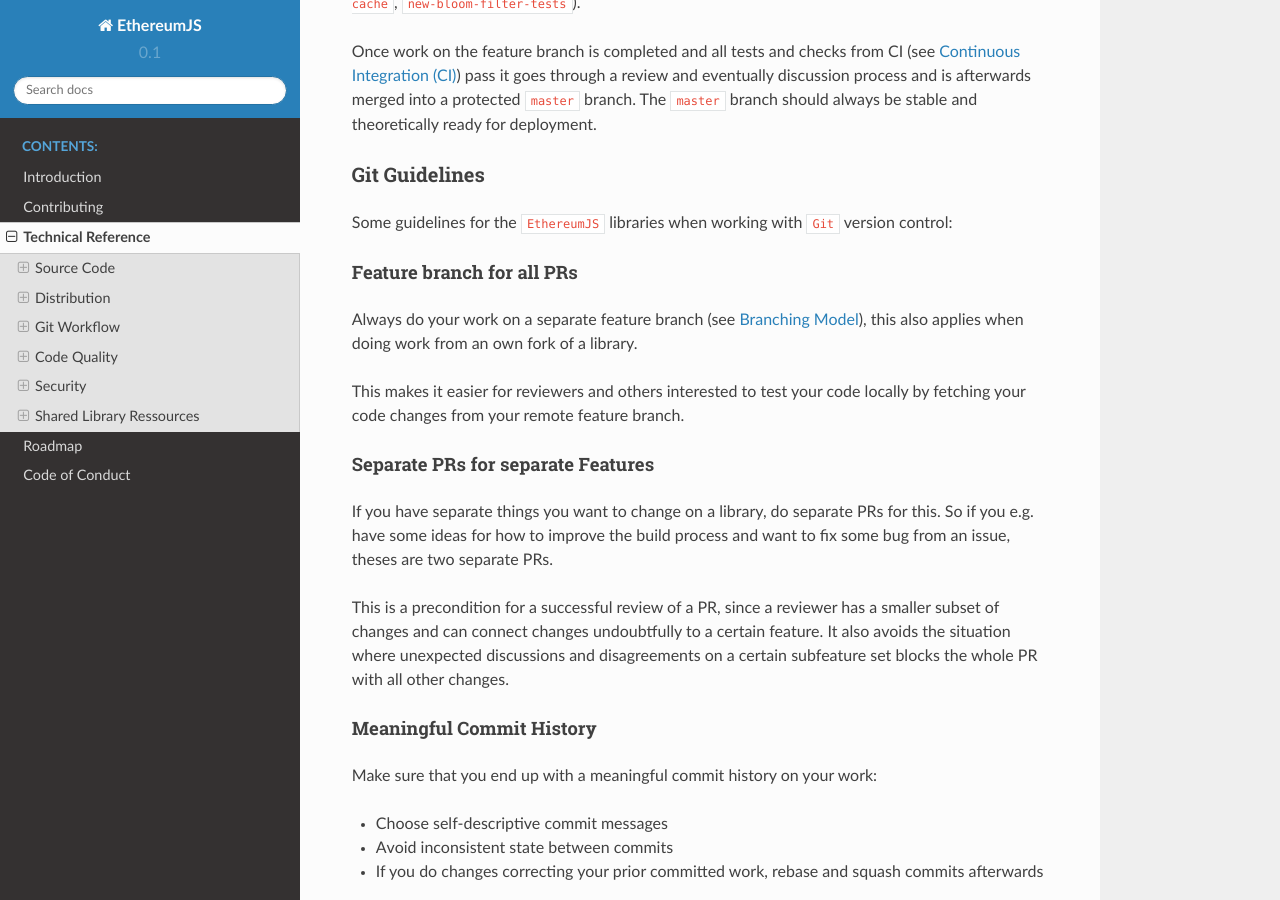
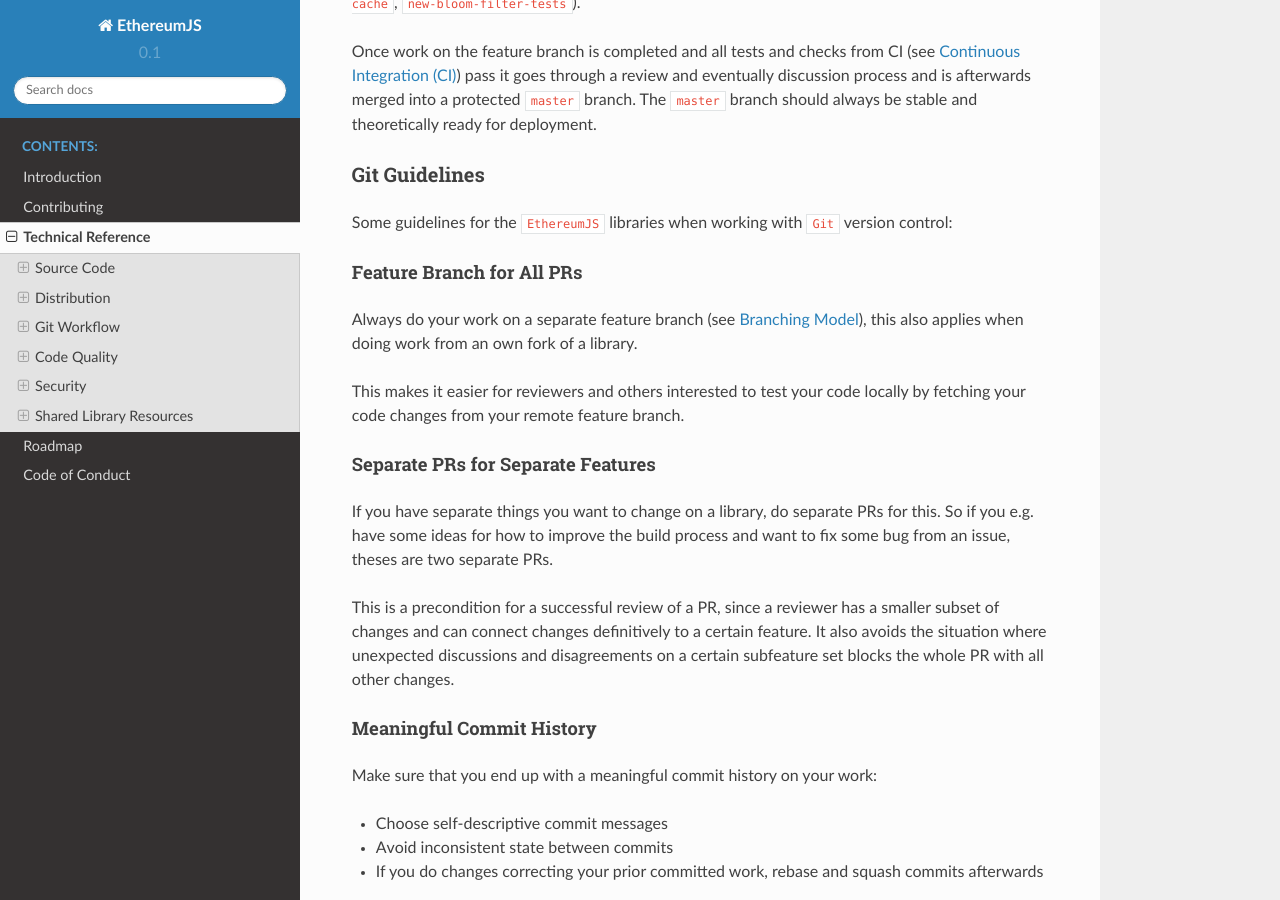
Before and after one commit to ethereumjs/organization, a Sphinx documentation site: the page built from docs/technical.rst, in a window 1280 px wide and 900 px high, scrolled down 4873 px. Built offline with Sphinx 7.4.7 and the Read the Docs theme 2.0.0, drawn with Linux system fonts in a browser that asks for light colours; some of the changed text lies outside the part shown.

Commit message:
docs: fix technical.rst typos + broken link

```diff
--- a/docs/technical.rst
+++ b/docs/technical.rst
@@ -262,7 +262,7 @@
 Some guidelines for the ``EthereumJS`` libraries when working with ``Git``
 version control:
 
-Feature branch for all PRs
+Feature Branch for All PRs
 ^^^^^^^^^^^^^^^^^^^^^^^^^^
 Always do your work on a separate feature branch (see :ref:`branching_model`),
 this also applies when doing work from an own fork of a library.
@@ -270,14 +270,14 @@
 This makes it easier for reviewers and others interested to test your code
 locally by fetching your code changes from your remote feature branch.
 
-Separate PRs for separate Features
+Separate PRs for Separate Features
 ^^^^^^^^^^^^^^^^^^^^^^^^^^^^^^^^^^
 If you have separate things you want to change on a library, do separate PRs
 for this. So if you e.g. have some ideas for how to improve the build process and
 want to fix some bug from an issue, theses are two separate PRs.
 
 This is a precondition for a successful review of a PR, since a reviewer has
-a smaller subset of changes and can connect changes undoubtfully to a certain feature.
+a smaller subset of changes and can connect changes definitively to a certain feature.
 It also avoids the situation where unexpected discussions and disagreements
 on a certain subfeature set blocks the whole PR with all other changes.
 
@@ -466,7 +466,7 @@
 
 .. _shared_libs:
 
-Shared Library Ressources
+Shared Library Resources
 =========================
 
 The following libraries set up some shared infrastructure for certain purposes.
@@ -477,7 +477,7 @@
 ------------------
 
 The `ethereumjs-testing <https://github.com/ethereumjs/ethereumjs-testing>`_
-library is a proxy library for the common `Ethereum Tests <https://github.com/ethereum/tests>_`
+library is a proxy library for the common `Ethereum Tests <https://github.com/ethereum/tests>`_
 consensus tests. There are additional methods for easily select a specific
 subset of the tests.
 
```
Also changed, not shown: other parts of docs/technical.rst (+2 -2 lines).
